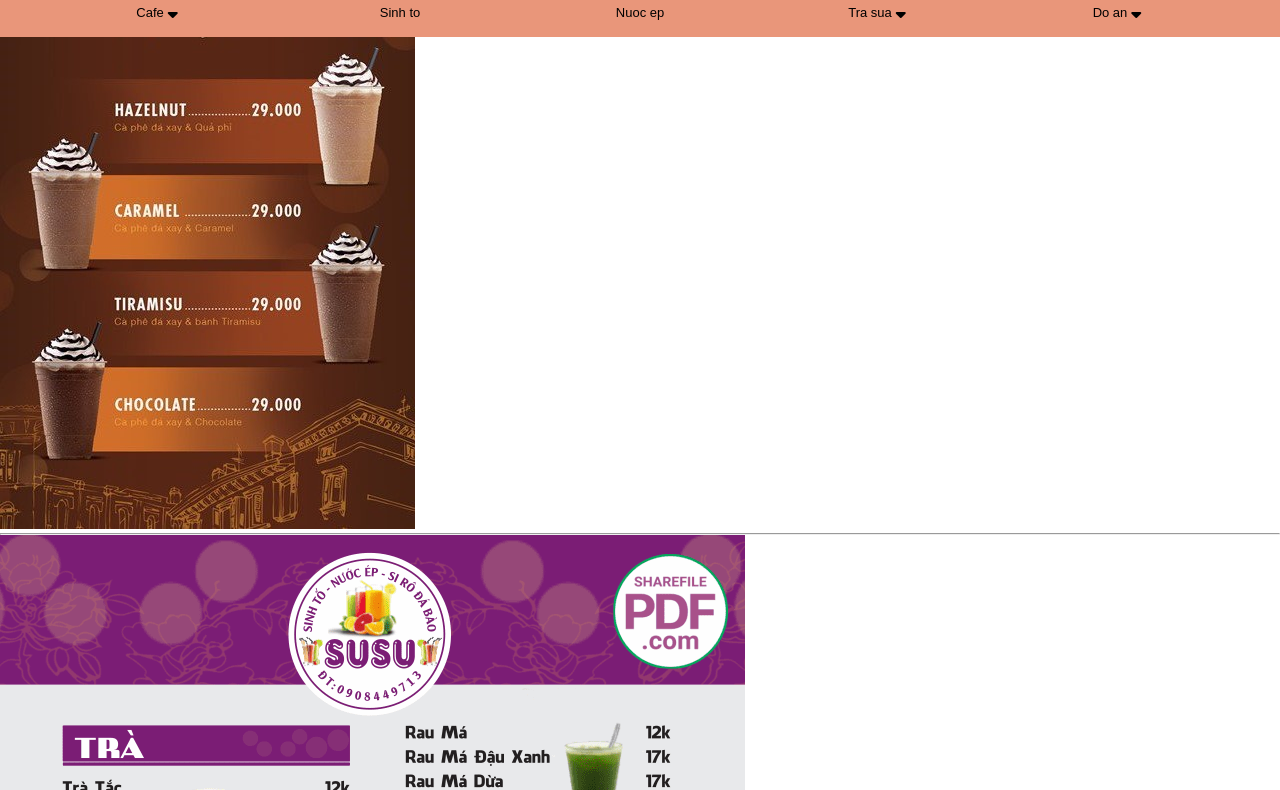
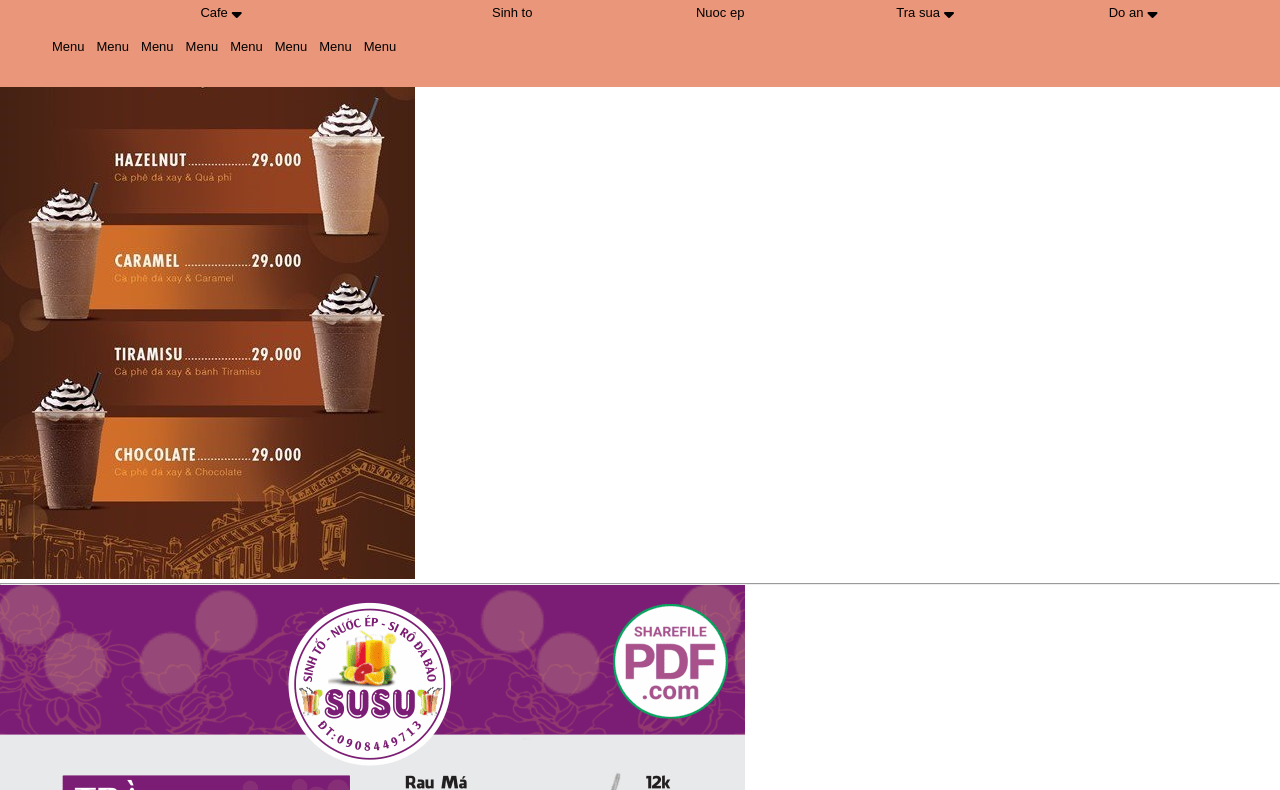
Before and after one commit to nhom3web/nhom3web.github.io, a plain HTML site: page tailieu/tiendo6.html in a window 1280 px wide. Shown: the part 166-956 px from the top of the page. Drawn offline with Linux system fonts and the light colour scheme.

Commit message:
Update tiendo6.html

```diff
--- a/tailieu/tiendo6.html
+++ b/tailieu/tiendo6.html
@@ -65,7 +65,20 @@
     <div class="container">
         <div class="menu-bar-content">
             <ul>
-                <li><a href="#cafe">Cafe<i style="margin-left: 4px;" class="fas fa-sort-down"></i></a></li>
+                <li><a href="#cafe">Cafe<i style="margin-left: 4px;" class="fas fa-sort-down"></i></a>
+                    <div class="submenu">
+                        <ul>
+                            <li><a href="">Menu</a></li>
+                            <li><a href="">Menu</a></li>
+                            <li><a href="">Menu</a></li>
+                            <li><a href="">Menu</a></li>
+                            <li><a href="">Menu</a></li>
+                            <li><a href="">Menu</a></li>
+                            <li><a href="">Menu</a></li>
+                            <li><a href="">Menu</a></li>
+                        </ul>
+                    </div>
+                </li>
                 <li><a href="#sinhto">Sinh to</a></li></a></li>
                 <li><a href="#nuocep">Nuoc ep</a></li>
                 <li><a href="">Tra sua<i style="margin-left: 4px;" class="fas fa-sort-down"></i></a></li>
```
